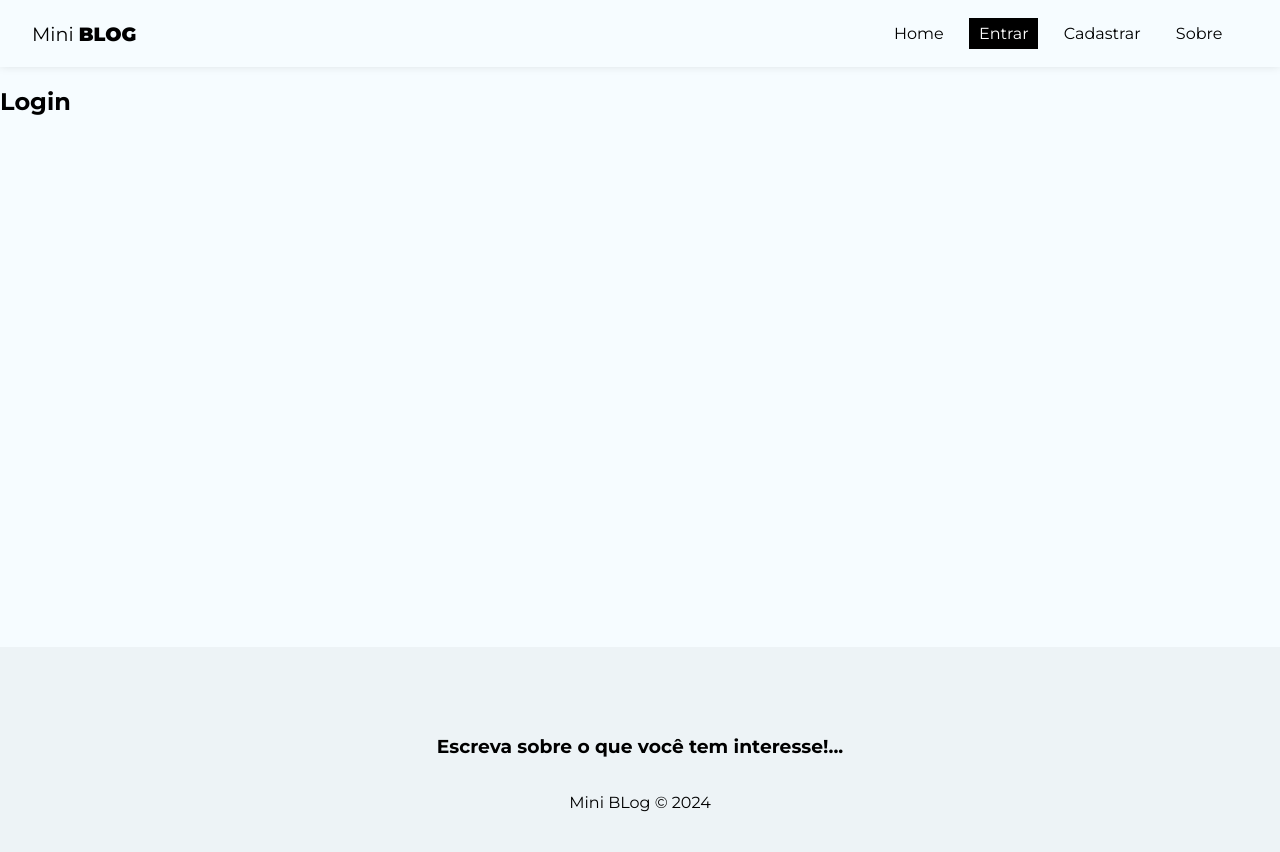
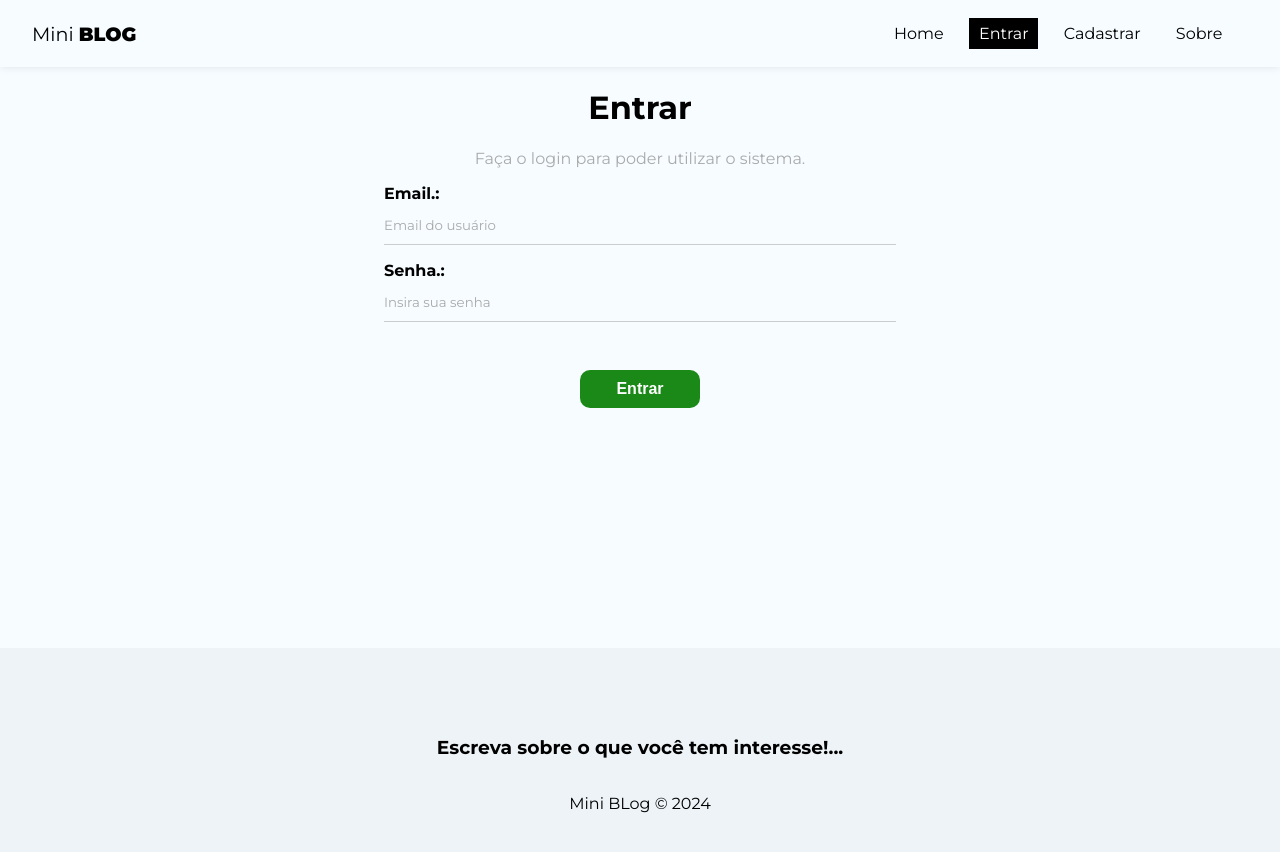
Before and after one commit to romildoalimajr/miniblog, a React (Create React App) app: page /login in a window 1280 px wide. Shown: the top 852 px of the page. Built offline with nearby package versions, Linux system fonts and the light colour scheme; no server answers.

Commit message:
Estruturando a página de login.

```diff
--- a/src/pages/Login/Login.js
+++ b/src/pages/Login/Login.js
@@ -1,9 +1,73 @@
-import styles from './Login.module.css'
+import styles from './Login.module.css';
+
+import { useState, useEffect } from 'react';
+import { useAuthentication } from '../../hooks/useAuthentication';
 
 const Login = () => {
+  const [email, setEmail] = useState("");
+  const [password, setPassword] = useState("");
+
+  const [error, setError] = useState("");
+
+  const { createUser, error: authError, loading } = useAuthentication();
+
+  const handleSubmit = async (e) => {
+    e.preventDefault();
+    setError("");
+
+    const user = {
+
+      email,
+      password
+    }
+
+    const res = await createUser(user)
+
+    console.log(res);
+  };
+
+  useEffect(() => {
+    if (authError) {
+      setError(authError);
+    }
+  }, [authError])
+
   return (
-    <div>
-        <h2>Login</h2>
+    <div className={styles.login}>
+      <h1>Entrar</h1>
+      <p>Faça o login para poder utilizar o sistema.</p>
+      <form onSubmit={handleSubmit}>
+
+        <label>
+          <span>Email.: </span>
+          <input
+            type="email"
+            name='email'
+            required
+            autoComplete='on'
+            placeholder='Email do usuário'
+            value={email}
+            onChange={(e) => setEmail(e.target.value)}
+          />
+        </label>
+        <label>
+          <span>Senha.: </span>
+          <input
+            type="password"
+            name='password'
+            required
+            autoComplete='off'
+            placeholder='Insira sua senha'
+            value={password}
+            onChange={(e) => setPassword(e.target.value)}
+          />
+        </label>
+
+        {!loading && <button className='btn'>Entrar</button>}
+        {loading && <button className='btn' disabled>Aguarde...</button>}
+
+        {error && <p className="error">{error}</p>}
+      </form>
     </div>
   )
 }
--- a/src/pages/Login/Login.module.css
+++ b/src/pages/Login/Login.module.css
@@ -0,0 +1,7 @@
+.login {
+    text-align: center;
+}
+
+.login p{
+    color: #AAA;
+}
```
